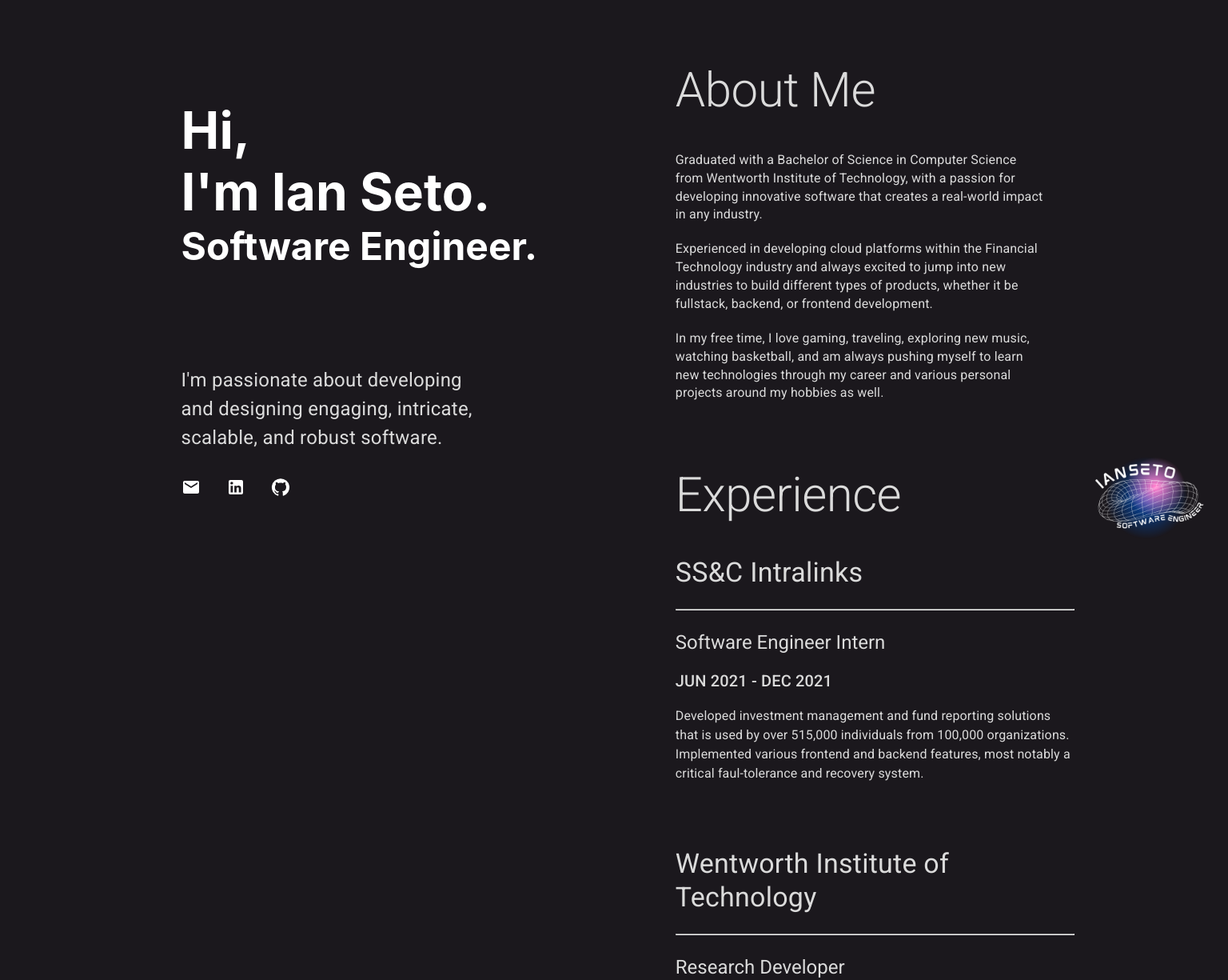
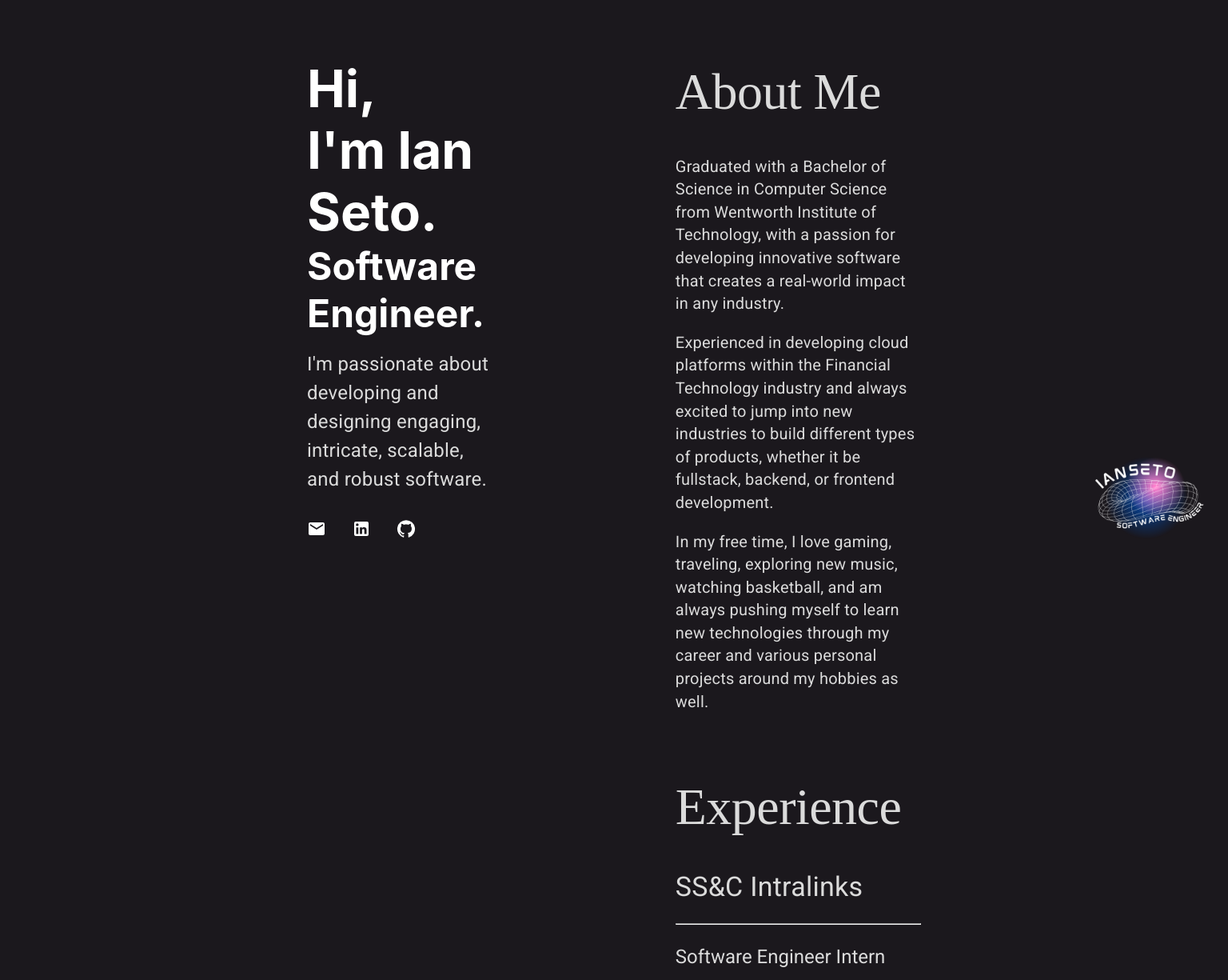
Before and after one commit to setoi1/Portfolio-ianseto.dev, a React (Vite) app: page / in a window 1536 px wide. Shown: the part 80-1305 px from the top of the page at 80% size. Built offline with nearby package versions, Linux system fonts and the light colour scheme.

Commit message:
header font style changed

```diff
--- a/src/components/About/About.css
+++ b/src/components/About/About.css
@@ -4,8 +4,9 @@
   padding-top: 25%;
 }
 
-  .about-wrapper  {
-
+  .about-wrapper > h2 {
+    font-family: 'Times New Roman';
+    font-size: 4em;
   }
 
   .about-summary {
@@ -13,26 +14,18 @@
   }
 
     .about-summary > p {
-        font-size: 1em;
+      font-size: 1.25em;
     }
 
 
 @media screen and (min-width: 1366px) {
   .about {
-    margin-right: 30%;
+    margin-right: 50%;
     padding-top: 10%;
-  }
-
-    .about-wrapper  {
-
   }
 
     .about-summary {
       margin-top: 5vh;
-      }
-
-      .about-summary > p {
-
     }
 }
 
@@ -41,15 +34,7 @@
     padding-top: 10%;
   }
 
-    .about-wrapper  {
-
-    }
-
     .about-summary {
       margin-top: 5vh;
     }
-
-      .about-summary > p {
-
 }
-}
--- a/src/components/Experience/Experience.css
+++ b/src/components/Experience/Experience.css
@@ -4,8 +4,9 @@
   padding-top: 10vh;
 }
 
-  .experience-wrapper {
-
+  .experience-wrapper > h2 {
+    font-family: 'Times New Roman';
+    font-size: 4em;
   }
 
     .experience-content {
@@ -31,7 +32,7 @@
 
 @media screen and (min-width: 1366px) {
   .experience {
-    margin-right: 25%;
+    margin-right: 50%;
   }
 
     .experience-item {
--- a/src/components/Landing/Landing.css
+++ b/src/components/Landing/Landing.css
@@ -54,8 +54,8 @@
 @media screen and (min-width: 1366px) {
   .landing {
     width: 66%;
-    margin-left: 25%;
-    margin-right: 0;
+    margin-left: 50%;
+    margin-right: 10%;
   }
 
     .landing-wrapper {
@@ -82,7 +82,6 @@
       }
 
     .landing-introduction {
-      margin-top: 15vh;
       margin-right: 25%;
     }
 
--- a/src/components/Projects/Projects.css
+++ b/src/components/Projects/Projects.css
@@ -3,6 +3,11 @@
   margin-left: 10%;
   margin-right: 10%;
 }
+
+  .projects-wrapper > h2 {
+    font-family: 'Times New Roman';
+    font-size: 4em;
+  }
 
   .projects-wrapper > a {
     display: flex;
@@ -35,6 +40,6 @@
 
 @media screen and (min-width: 1366px) {
   .projects {
-    margin-right: 25%;
+    margin-right: 50%;
   }
 }
```
Lines whose indentation alone changed are shown as unchanged.
